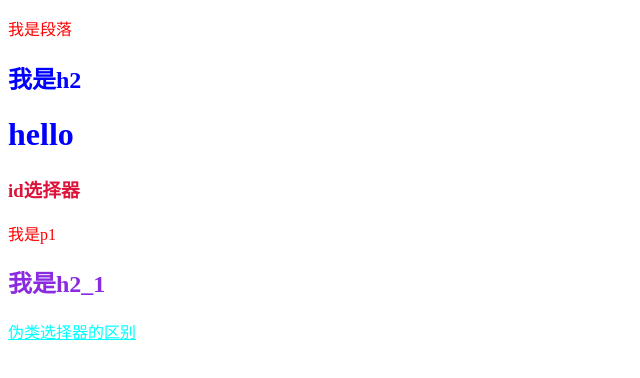
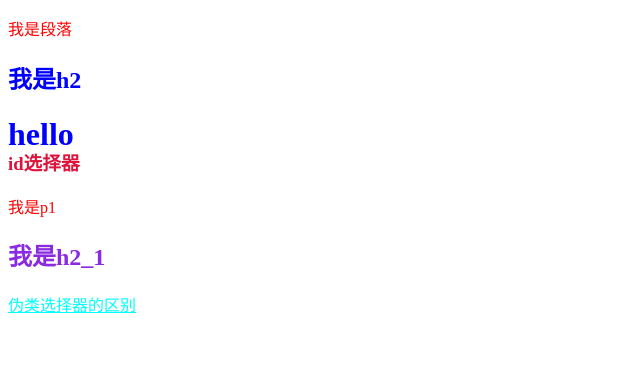
Before and after one commit to baobaowang/web_front, a plain HTML site: page index.html in a window 1280 px wide. Shown: the whole page, without its empty margins (0-640 px from the left). Drawn offline with Linux system fonts and the light colour scheme.

```diff
--- a/index.html
+++ b/index.html
@@ -4,6 +4,8 @@
         <style>
             .h{
                 color: blue;
+                width:10px;
+                height: 10px;
             }
             #one{
                 color:crimson;
--- a/static/index.css
+++ b/static/index.css
@@ -1,3 +1,4 @@
 p{
     color:red;
+    word-spacing: 0px;
 }
```
Also changed, not shown: 1 other file.
